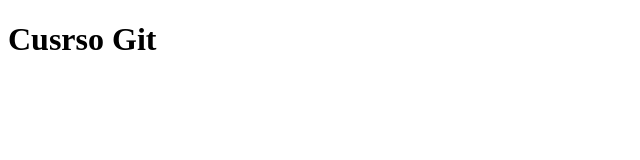
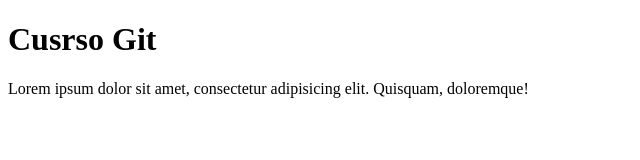
Before and after one commit to Cawesi/projeto_01, a plain HTML site: page index.html in a window 1280 px wide. Shown: the whole page, without its empty margins (0-640 px from the left). Drawn offline with Linux system fonts and the light colour scheme.

Commit message:
Limpando arquivos

```diff
--- a/index.html
+++ b/index.html
@@ -3,9 +3,11 @@
 <head>
     <meta charset="UTF-8">
     <meta name="viewport" content="width=device-width, initial-scale=1.0">
-    <title>Document</title>
+    <title>Hello World</title>
 </head>
 <body>
     <h1>Cusrso Git</h1>
+
+    <p>Lorem ipsum dolor sit amet, consectetur adipisicing elit. Quisquam, doloremque!</p>
 </body>
 </html>
```
Also changed, not shown: 1 other file.
